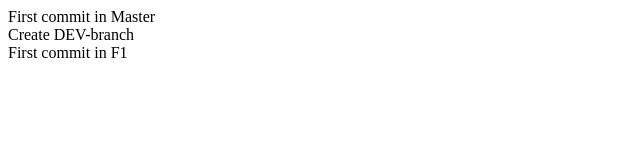
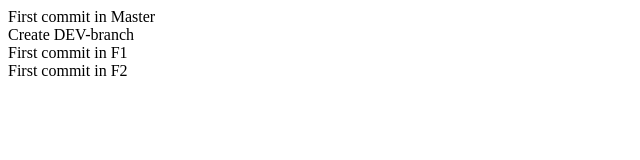
Before and after one commit to TPoleliuk/Hillel_Front-end-Pro-HW-36, a plain HTML site: page index.html in a window 1280 px wide. Shown: the whole page, without its empty margins (0-640 px from the left). Drawn offline with Linux system fonts and the light colour scheme.

Commit message:
First commit in F2

```diff
--- a/index.html
+++ b/index.html
@@ -12,5 +12,7 @@
     <div>Create DEV-branch</div>
 
     <div>First commit in F1</div>
+
+    <div>First commit in F2</div>
 </body>
 </html>
```
